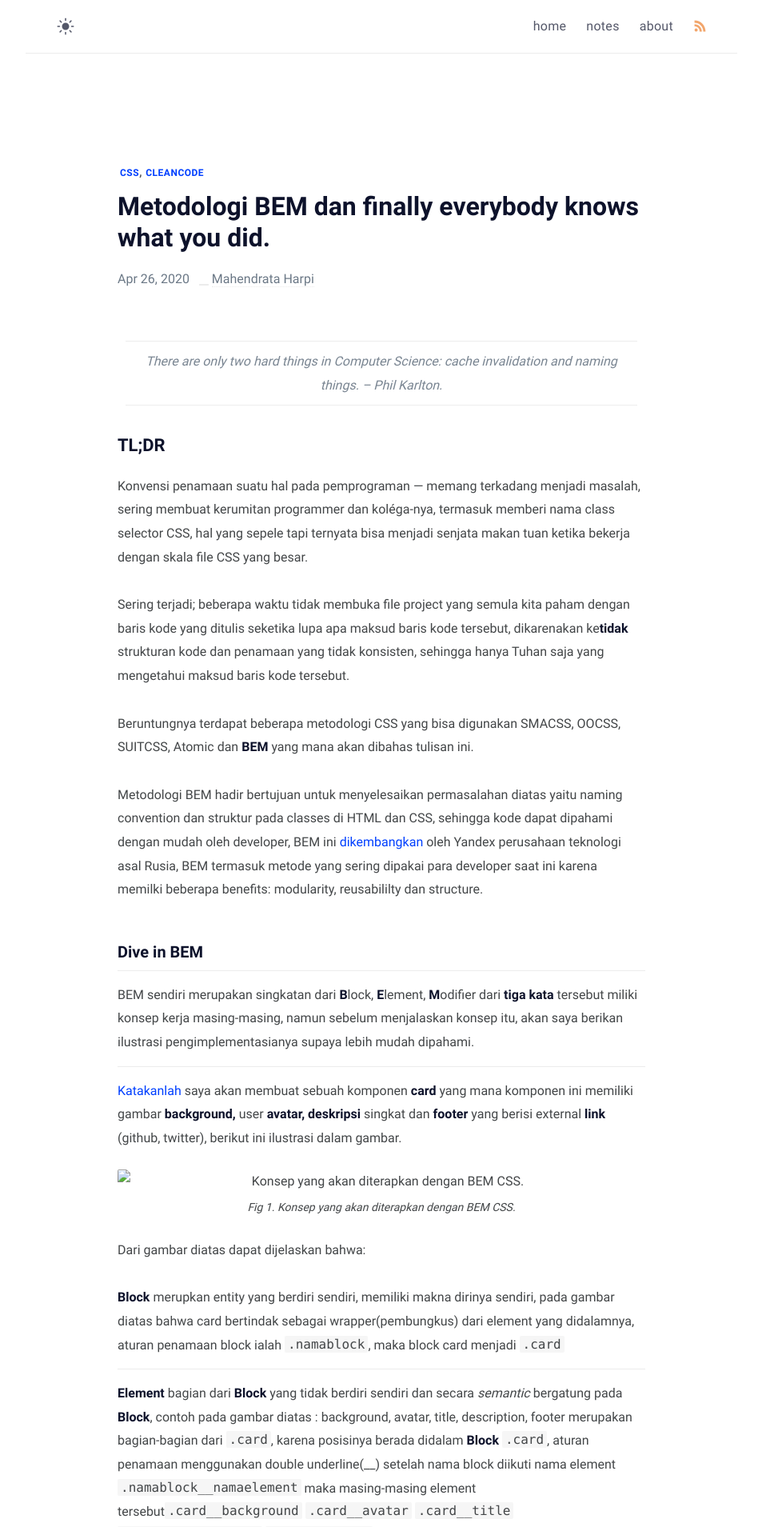
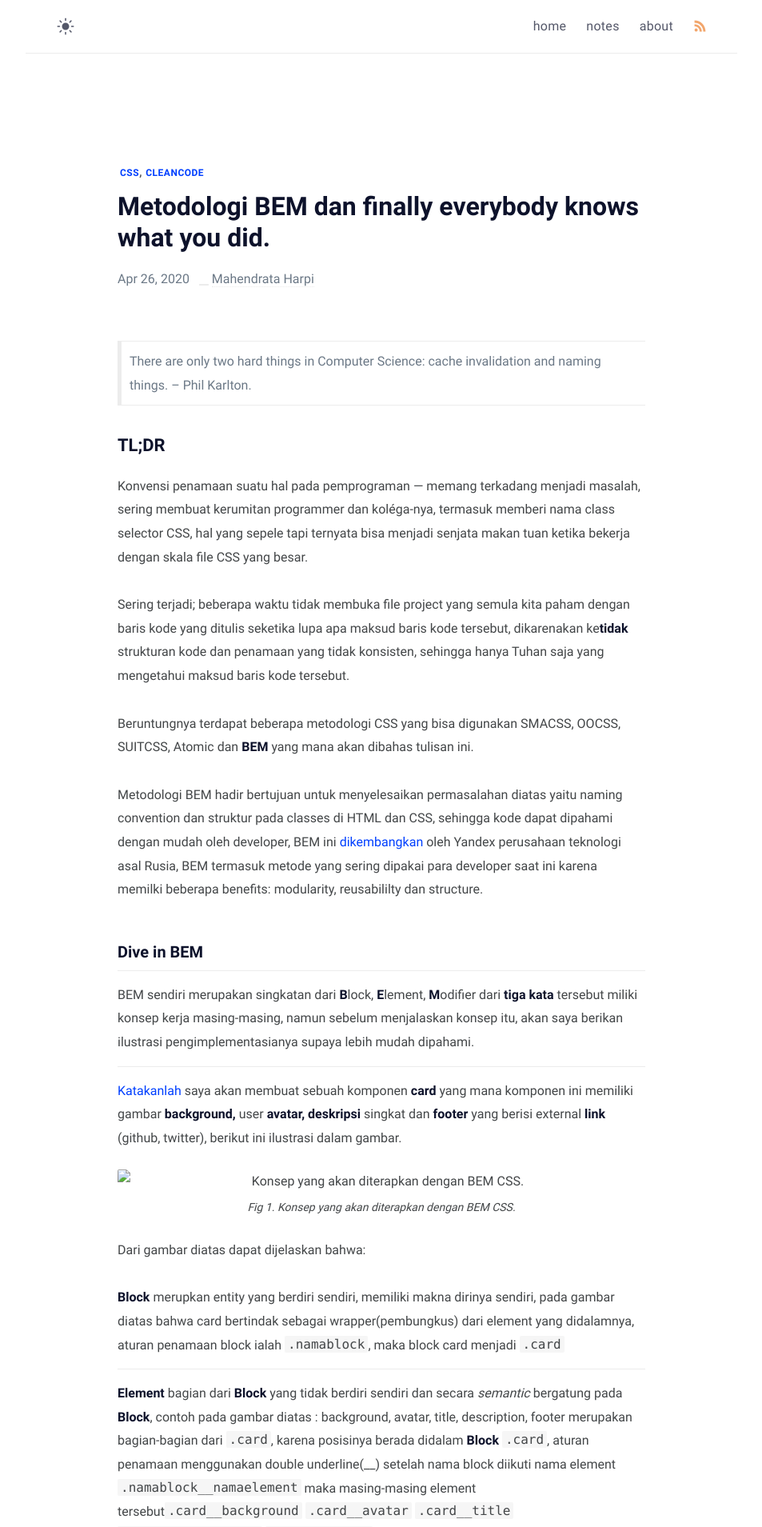
Before and after one commit to piharpi/piharpi.com, a Jekyll site: the page built from _posts/metodologi-bem-css/2020-04-26-metodologi-bem-css.md, in a window 1280 px wide. Shown: the top 1909 px of the page at 80% size, without its empty margins (163-1116 px from the left). Built offline with Jekyll 4.4.1, drawn with Linux system fonts in a browser that asks for light colours.

Commit message:
figcaption resize font

```diff
--- a/_sass/klise/_base.scss
+++ b/_sass/klise/_base.scss
@@ -114,7 +114,7 @@
 
 // Image caption
 figcaption {
-  font-size: 13px;
+  font-size: $small-font-size;
   text-align: center;
 }
 
@@ -235,14 +235,14 @@
 // Blockquotes
 blockquote {
   color: $gray;
-  font-style: italic;
-  text-align: center;
-  opacity: 0.9;
+  // font-style: italic;
+  // opacity: 0.9;
   border-top: 1px solid $light;
   border-bottom: 1px solid $light;
+  border-left: 5px solid $light;
   padding: 10px;
-  margin-left: 10px;
-  margin-right: 10px;
+  // margin-left: 10px;
+  // margin-right: 10px;
   font-size: 1em;
 
   > :last-child {
```
